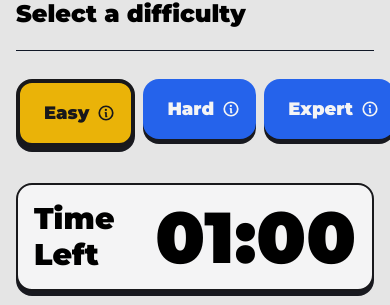
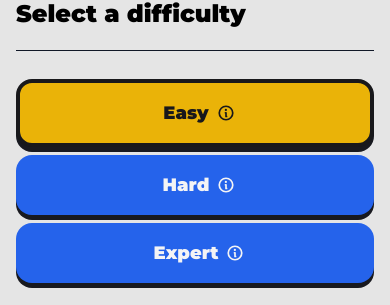
Before and after one commit to falaigor/tag-memory-test, a React (Vite) app: page / in a window 390 px wide. Shown: the part 246-551 px from the top of the page. Built offline with nearby package versions, Linux system fonts and the light colour scheme; no server answers.

Commit message:
style: fix reponsive button group select difficulty

```diff
--- a/src/components/Home/SelectDifficulty.tsx
+++ b/src/components/Home/SelectDifficulty.tsx
@@ -18,7 +18,7 @@
         <div className="w-full border-t border-gray-900"></div>
       </div>
 
-      <div className="flex flex-row gap-2 mt-2">
+      <div className="flex flex-col sm:flex-row gap-2 mt-2">
         {Object.entries(difficultyTypes).map(([key, value]) => {
           return (
             <div className="w-full flex flex-col">
```
